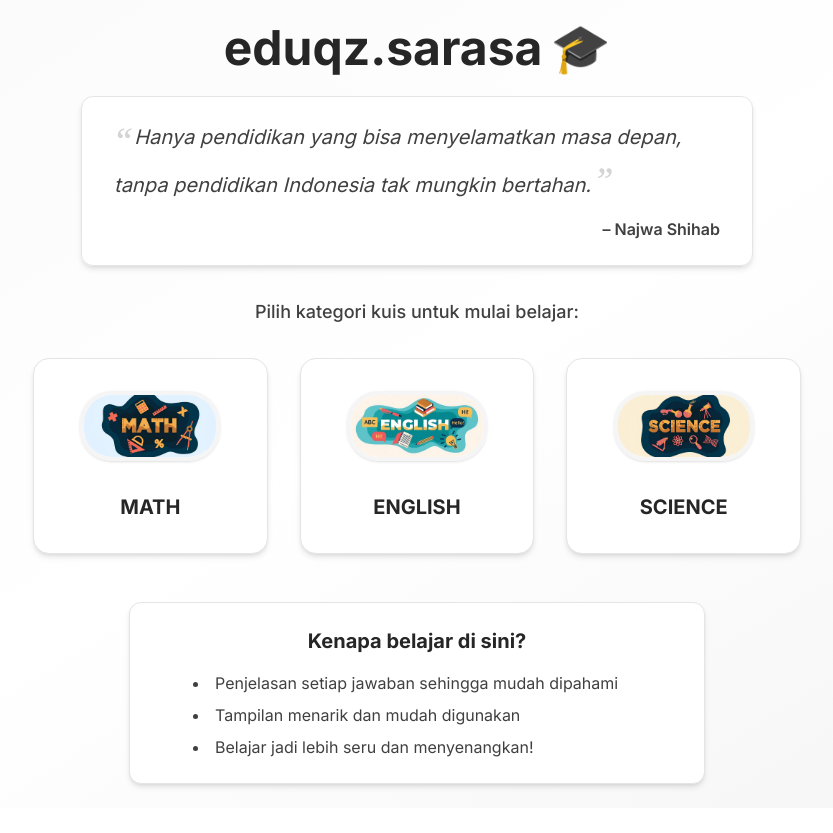
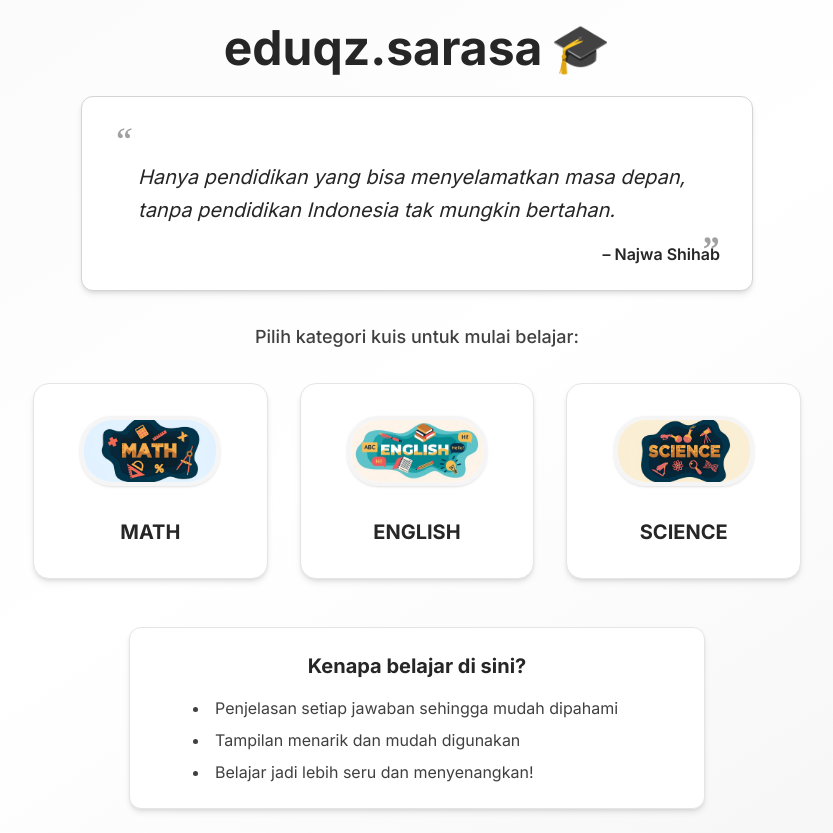
Before and after one commit to serviaa/eduqz.sarasa, a Next.js app: page / in a window 1280 px wide. Shown: the whole page, without its empty margins (223-1056 px from the left). Before the commit the page ends 808 px from the top, so only its background shows below. Built offline with nearby package versions, Linux system fonts and the light colour scheme.

Commit message:
update kuis

```diff
--- a/app/page.js
+++ b/app/page.js
@@ -22,19 +22,23 @@ export default function HomePage() {
           eduqz.sarasa <span className="text-5xl">🎓</span>
         </motion.h1>
 
-        {/* QUOTE YANG SESUAI ✅ */}
+        {/* QUOTE SESUAI GAMBAR & NUANSA HITAM PUTIH */}
         <motion.figure
           initial={{ opacity: 0, y: -10 }}
           animate={{ opacity: 1, y: 0 }}
           transition={{ delay: 0.2, duration: 0.7 }}
-          className="bg-white/90 border border-neutral-200 rounded-xl shadow-md px-8 py-6 mb-8 max-w-2xl mx-auto text-left"
+          className="bg-white border border-neutral-300 rounded-xl shadow-md px-8 py-6 mb-8 max-w-2xl mx-auto text-left relative"
         >
-          <blockquote className="text-neutral-700 italic text-lg md:text-xl leading-relaxed relative">
-            <span className="text-4xl text-neutral-300 font-serif mr-1 select-none align-top">“</span>
-            Hanya pendidikan yang bisa menyelamatkan masa depan, tanpa pendidikan Indonesia tak mungkin bertahan.
-            <span className="text-4xl text-neutral-300 font-serif ml-1 select-none align-bottom">”</span>
+          <blockquote className="text-neutral-800 italic text-lg md:text-xl leading-relaxed relative">
+            <span className="text-4xl text-neutral-400 font-serif mr-2 select-none align-top">“</span>
+            <span className="block pl-6">
+              Hanya pendidikan yang bisa menyelamatkan masa depan, tanpa pendidikan Indonesia tak mungkin bertahan.
+            </span>
           </blockquote>
-          <footer className="mt-4 text-right text-neutral-700 font-semibold">– Najwa Shihab</footer>
+          <footer className="mt-4 text-right text-neutral-800 font-semibold relative">
+            <span className="absolute -top-3 right-0 text-4xl text-neutral-400 font-serif select-none">”</span>
+            – Najwa Shihab
+          </footer>
         </motion.figure>
 
         <motion.p
```
